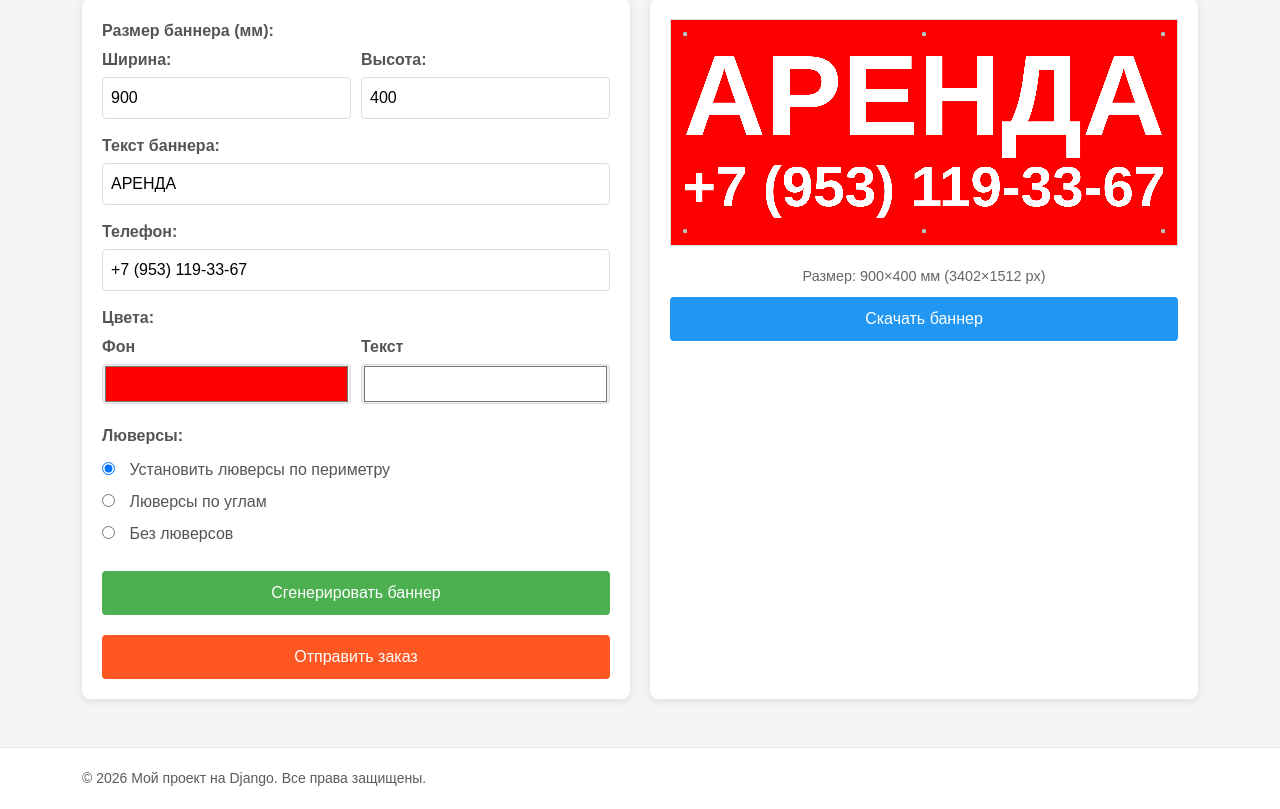
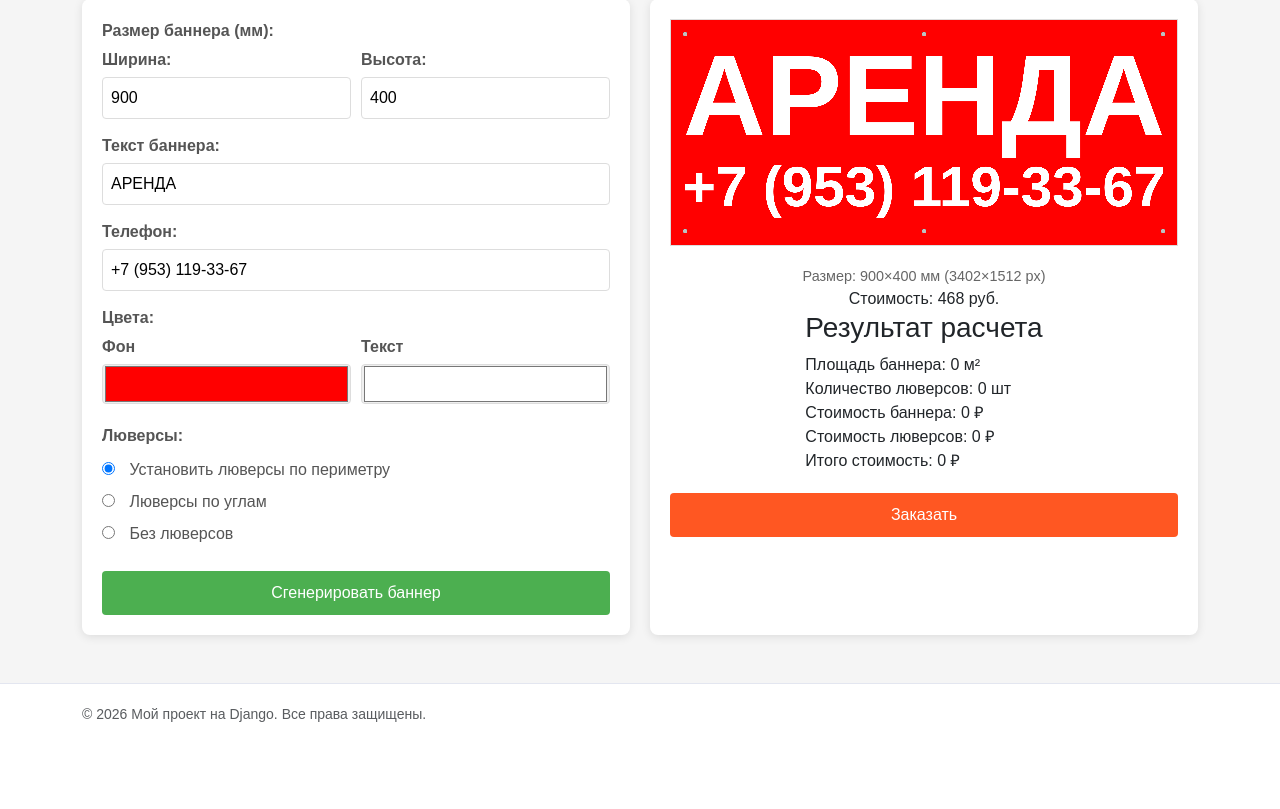
Before and after one commit to Sapov/banner_sale, a Django app: page / in a window 1280 px wide. Shown: the part 159-968 px from the top of the page. After the commit the page ends 881 px from the top, so only its background shows below. Run offline with Django 5.2, Linux system fonts and the light colour scheme; parts of the project's set-up code (start-up, migrations or seed data) failed here and were passed over; some libraries are stand-ins or nearby versions.

Commit message:
Edit create_banner.html

```diff
--- a/orders/templates/orders/create_banner.html
+++ b/orders/templates/orders/create_banner.html
@@ -247,28 +247,56 @@
 
             <button type="button" id="generateBtn">Сгенерировать баннер</button>
 
-            <!-- Кнопка для отправки заказа -->
-            <button type="button" id="submitOrderBtn" class="submit-btn">Отправить заказ</button>
         </div>
 
         <div class="preview-container">
             <canvas id="bannerCanvas"></canvas>
             <div class="info-text" id="sizeInfo"></div>
-            <button type="button" id="downloadBtn" class="download-btn" disabled>Скачать баннер</button>
+            <div class="info-price" id="InfoPrice"></div>
+                <div class="result" id="result">
+            <h3>Результат расчета</h3>
+            <div class="result-item">
+                <span class="result-label">Площадь баннера:</span>
+                <span class="result-value" id="areaValue">0 м²</span>
+            </div>
+            <div class="result-item">
+                <span class="result-label">Количество люверсов:</span>
+                <span class="result-value" id="luversCount">0 шт</span>
+            </div>
+            <div class="result-item">
+                <span class="result-label">Стоимость баннера:</span>
+                <span class="result-value price" id="bannerCost">0 ₽</span>
+            </div>
+            <div class="result-item">
+                <span class="result-label">Стоимость люверсов:</span>
+                <span class="result-value price" id="luversCost">0 ₽</span>
+            </div>
+            <div class="result-item">
+                <span class="result-label">Итого стоимость:</span>
+                <span class="result-value price" id="totalCost">0 ₽</span>
+            </div>
+        </div>
+
+            <button type="button" id="submitOrderBtn" class="submit-btn">Заказать</button>
+
         </div>
     </div>
 </form>
 
 
-
 <script>
     document.addEventListener('DOMContentLoaded', function () {
+        // Цены
+        const PRICE_PER_SQM = 1300; // цена за 1 м² баннера
+        const PRICE_PER_LUVER = 20; // цена за 1 люверс
+        const LUVER_SPACING = 0.3; // расстояние между люверсами по периметру (в метрах)
+
         const canvas = document.getElementById('bannerCanvas');
         const ctx = canvas.getContext('2d');
         const generateBtn = document.getElementById('generateBtn');
-        const downloadBtn = document.getElementById('downloadBtn');
         const submitOrderBtn = document.getElementById('submitOrderBtn');
         const sizeInfo = document.getElementById('sizeInfo');
+        const InfoPrice = document.getElementById('InfoPrice');
         const messageContainer = document.getElementById('messageContainer');
         const form = document.getElementById('bannerForm');
         const user = document.getElementById('userDropdown');
@@ -425,6 +453,11 @@
             // Обновляем информацию о размерах
             sizeInfo.textContent = `Размер: ${widthMM}×${heightMM} мм (${Math.round(widthPx)}×${Math.round(heightPx)} px)`;
 
+            // Стоимость баннера примерно
+            InfoPrice.textContent = `Стоимость: ${(widthMM * heightMM) / 1000000 * PRICE_PER_SQM} руб.`
+
+
+
             // Очищаем canvas
             ctx.clearRect(0, 0, widthPx, heightPx);
 
@@ -440,11 +473,7 @@
             }
             // Для 'none' ничего не рисуем
 
-            // Если нет текста и телефона, выходим
-            if (!text && !phone) {
-                downloadBtn.disabled = false;
-                return;
-            }
+
 
             // Настраиваем стиль текста
             ctx.fillStyle = textColor;
@@ -487,9 +516,12 @@
                 const phoneY = startY + (text ? textFontSize + 10 : 0) + (phoneFontSize / 2);
                 ctx.fillText(phone, widthPx / 2, phoneY);
             }
+            calculateCost();
 
             // Активируем кнопку скачивания
-            downloadBtn.disabled = false;
+<!--            downloadBtn.disabled = false;-->
+
+
         }
 
         // Функция для отправки данных формы и изображения
@@ -566,13 +598,7 @@
             radio.addEventListener('change', generateBanner);
         });
 
-        // Обработчик для кнопки скачивания
-        downloadBtn.addEventListener('click', function () {
-            const link = document.createElement('a');
-            link.download = 'banner.png';
-            link.href = canvas.toDataURL('image/png');
-            link.click();
-        });
+
 
         // Генерируем начальный баннер
         generateBanner();
@@ -584,5 +610,81 @@
             }
         });
     });
+
+
+// Функция расчета количества люверсов по периметру
+    function calculateLuversCount(widthMM, lengthMM, type) {
+        switch(type) {
+            case '1': // Нет люверсов
+                return 0;
+
+            case '2': // По углам
+                return 4;
+
+            case '3': // По периметру
+                // Расчет количества люверсов по периметру с шагом LUVER_SPACING
+                // Формула: 2 * (ширина/шаг + 1) + 2 * (длина/шаг + 1) - 4 (углы не дублируем)
+                const luversWidth = Math.max(2, Math.ceil(width / LUVER_SPACING) + 1);
+                const luversLength = Math.max(2, Math.ceil(length / LUVER_SPACING) + 1);
+
+                // Общее количество: 2 стороны по ширине + 2 стороны по длине - 4 угла (учтены дважды)
+                return 2 * (luversWidth + luversLength) - 4;
+
+            default:
+                return 0;
+        }
+    }
+
+
+
+
+ // Основная функция расчета
+        function calculateCost() {
+            // Получаем значения из формы
+            const width = parseFloat(document.getElementById('widthInput').value);
+
+            const length = parseFloat(document.getElementById('lengthInput').value);
+            const luversType = document.querySelector('input[name="luvers"]:checked').value;
+            console.log(`[calculateCost] , width ${width}`)
+
+            // Проверка введенных данных
+            if (isNaN(width) || width <= 0 || isNaN(length) || length <= 0) {
+                alert('Пожалуйста, введите корректные значения ширины и длины (положительные числа)');
+                return;
+            }
+
+            // Вычисляем площадь
+            const area = width * length;
+
+            // Вычисляем количество люверсов
+            const luversCount = calculateLuversCount(width, length, luversType);
+
+            // Вычисляем стоимость
+            const bannerCost = area * PRICE_PER_SQM;
+            const luversCost = luversCount * PRICE_PER_LUVER;
+            const totalCost = bannerCost + luversCost;
+
+            // Форматируем числа для вывода
+            const formatNumber = (num) => {
+                return num.toFixed(2).replace(/\B(?=(\d{3})+(?!\d))/g, ' ');
+            };
+
+            // Отображаем результаты
+            document.getElementById('areaValue').textContent = `${formatNumber(area)} м²`;
+            document.getElementById('luversCount').textContent = `${luversCount} шт`;
+            document.getElementById('bannerCost').textContent = `${formatNumber(bannerCost)} ₽`;
+            document.getElementById('luversCost').textContent = `${formatNumber(luversCost)} ₽`;
+            document.getElementById('totalCost').textContent = `${formatNumber(totalCost)} ₽`;
+
+            // Показываем блок с результатами
+            document.getElementById('result').style.display = 'block';
+
+            // Прокручиваем к результатам
+            document.getElementById('result').scrollIntoView({
+                behavior: 'smooth',
+                block: 'nearest'
+            });
+        }
+
 </script>
 {% endblock %}
```
